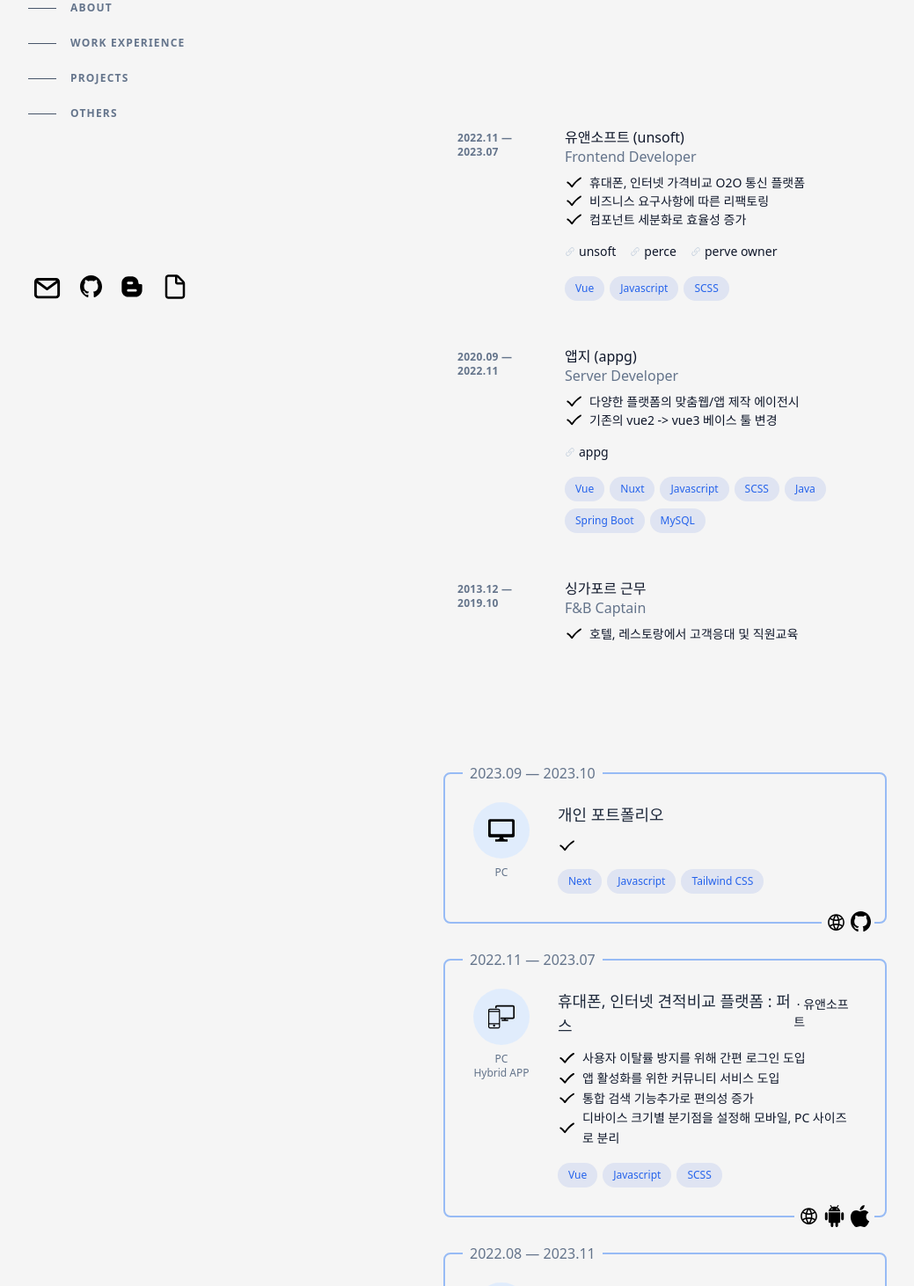
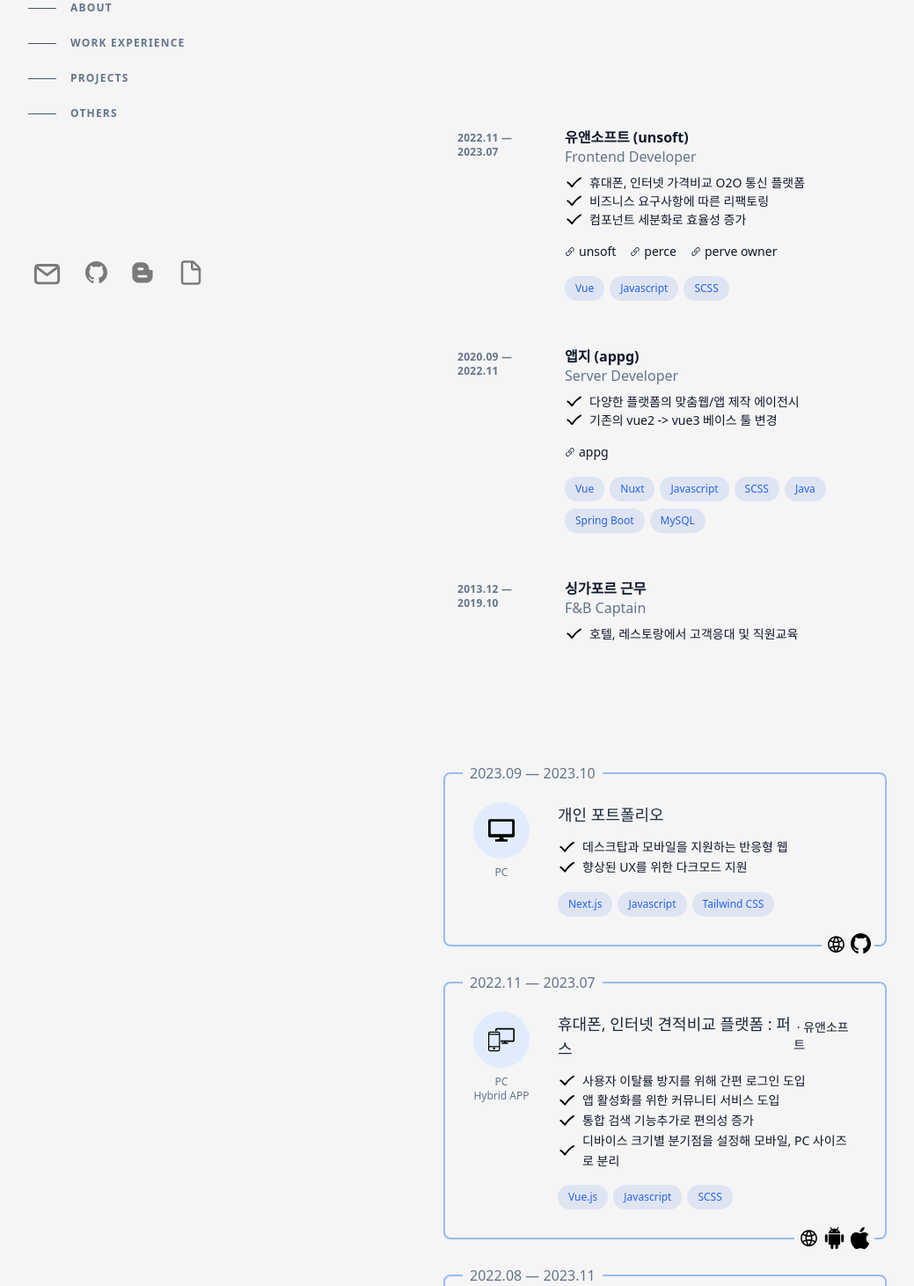
Before and after one commit to ssyeon612/seungyeon-portfolio, a Next.js app: page / in a window 1280 px wide. Shown: the part 361-1823 px from the top of the page at 88% size, without its empty margins (128-1167 px from the left). Built offline with nearby package versions, Linux system fonts and the light colour scheme.

Commit message:
update projects

```diff
--- a/src/components/Experience/index.tsx
+++ b/src/components/Experience/index.tsx
@@ -40,15 +40,15 @@ const Experience = () => {
                     {datas.map((data, index) => (
                         <li className="mb-12" key={index}>
                             <div className="group relative grid pb-1 transition-all sm:grid-cols-8 sm:gap-8 md:gap-4 lg:hover:!opacity-100 lg:group-hover/list:opacity-50">
-                                <div className="absolute -inset-x-4 -inset-y-4 z-0 hidden rounded-md transition motion-reduce:transition-none lg:-inset-x-6 lg:block lg:group-hover:bg-slate-800/50 lg:group-hover:shadow-[inset_0_1px_0_0_rgba(148,163,184,0.1)] lg:group-hover:drop-shadow-lg"></div>
+                                {/* <div className="absolute -inset-x-4 -inset-y-4 z-0 hidden rounded-md transition motion-reduce:transition-none lg:-inset-x-6 lg:block lg:group-hover:bg-slate-800/50 lg:group-hover:shadow-[inset_0_1px_0_0_rgba(148,163,184,0.1)] lg:group-hover:drop-shadow-lg"></div> */}
                                 <header className="z-10 mb-2 mt-1 text-xs font-semibold uppercase tracking-wide text-slate-500 sm:col-span-2" aria-label="July to December 2017">
                                     {data.period}
                                 </header>
                                 <div className="z-10 sm:col-span-6">
-                                    <h3 className="font-medium leading-snug text-slate-200">
+                                    <h3 className="font-semibold leading-snug text-slate-200">
                                         <span className="inline-block">{data.name}</span>
                                         <div>
-                                            <div className="text-slate-500" aria-hidden="true">
+                                            <div className="text-slate-500 font-medium" aria-hidden="true">
                                                 {data.role}
                                             </div>
                                         </div>
@@ -66,7 +66,7 @@ const Experience = () => {
                                             data.links.map((link, index2) => (
                                                 <li className="mr-4" key={index2}>
                                                     <a
-                                                        className="relative mt-2 inline-flex items-center text-sm font-medium text-slate-300 hover:text-teal-300 focus-visible:text-teal-300"
+                                                        className="relative mt-2 inline-flex items-center text-sm font-medium text-slate-800 hover:text-blue-500 focus-visible:text-blue-500 dark:text-slate-300 dark:hover:text-teal-300 dark:focus-visible:text-teal-300"
                                                         href={link.url}
                                                         target="_blank"
                                                         rel="noreferrer"
--- a/src/components/Header/index.tsx
+++ b/src/components/Header/index.tsx
@@ -67,26 +67,30 @@ const Header = () => {
                 </nav>
             </div>
             <ul className="ml-1 mt-8 flex items-center" aria-label="Social media">
-                <li className="mr-5 text-xs">
-                    <a className="block hover:opacity-50 hover:scale-90" href="mailto:ssyeon612@gmail.com" target="_blank">
+                <li className="group mr-5 text-xs flex flex-col items-center">
+                    <a className="block opacity-50 hover:opacity-100 text-slate-300" href="mailto:ssyeon612@gmail.com" target="_blank">
                         <Image src="/icons/mail-icon.svg" alt="mail" width={35} height={40} className="brightness-0 dark:brightness-100" />
                     </a>
+                    <p className="invisible transition-all group-hover:visible group-hover:translate-y-1">mail</p>
                 </li>
-                <li className="mr-5 text-xs">
-                    <a className="block hover:opacity-50 hover:scale-90" href="https://github.com/ssyeon612" target="_blank">
+                <li className="group mr-5 text-xs flex flex-col items-center">
+                    <a className="block opacity-50 hover:opacity-100" href="https://github.com/ssyeon612" target="_blank">
                         <Image src="/icons/github-icon.svg" alt="github" width={25} height={40} className="brightness-0 dark:brightness-100" />
                     </a>
+                    <p className="invisible transition-all group-hover:visible group-hover:translate-y-2">github</p>
                 </li>
-                <li className="mr-5 text-xs">
-                    <a className="block hover:opacity-50 hover:scale-90" href="https://yeongseungjeong.tistory.com" target="_blank">
+                <li className="group mr-5 text-xs flex flex-col items-center">
+                    <a className="block opacity-50 hover:opacity-100" href="https://yeongseungjeong.tistory.com" target="_blank">
                         <Image src="/icons/blog-icon.svg" alt="blog" width={28} height={40} className="brightness-0 dark:brightness-100" />
                     </a>
+                    <p className="invisible transition-all group-hover:visible group-hover:translate-y-2">blog</p>
                 </li>
 
-                <li className="mr-5 text-xs">
-                    <a className="block hover:opacity-50 hover:scale-90" href="https://github.com/ssyeon612" target="_blank">
+                <li className="group mr-5 text-xs flex flex-col items-center">
+                    <a className="block opacity-50 hover:opacity-100" href="https://github.com/ssyeon612" target="_blank">
                         <Image src="/icons/doc-icon.svg" alt="" width={30} height={40} className="brightness-0 dark:brightness-100" />
                     </a>
+                    <p className="invisible transition-all group-hover:visible group-hover:translate-y-2">resume</p>
                 </li>
             </ul>
         </header>
--- a/src/components/Others/index.tsx
+++ b/src/components/Others/index.tsx
@@ -14,7 +14,7 @@ const Others = () => {
                                 <ul className="mt-2 flex flex-wrap" aria-label="Related links">
                                     <li className="mr-4">
                                         <a
-                                            className="relative mt-2 inline-flex items-center text-sm font-medium text-slate-300 hover:text-teal-300 focus-visible:text-teal-300"
+                                            className="relative mt-2 inline-flex items-center text-sm font-medium text-slate-800 hover:text-blue-500 focus-visible:text-blue-500 dark:text-slate-300 dark:hover:text-teal-300 dark:focus-visible:text-teal-300"
                                             href="/sqld_cert.pdf"
                                             target="_blank"
                                             rel="noreferrer"
@@ -23,7 +23,7 @@ const Others = () => {
                                                 <path d="M12.232 4.232a2.5 2.5 0 013.536 3.536l-1.225 1.224a.75.75 0 001.061 1.06l1.224-1.224a4 4 0 00-5.656-5.656l-3 3a4 4 0 00.225 5.865.75.75 0 00.977-1.138 2.5 2.5 0 01-.142-3.667l3-3z"></path>
                                                 <path d="M11.603 7.963a.75.75 0 00-.977 1.138 2.5 2.5 0 01.142 3.667l-3 3a2.5 2.5 0 01-3.536-3.536l1.225-1.224a.75.75 0 00-1.061-1.06l-1.224 1.224a4 4 0 105.656 5.656l3-3a4 4 0 00-.225-5.865z"></path>
                                             </svg>
-                                            <span>SQLD</span>
+                                            <span>certificate</span>
                                         </a>
                                     </li>
                                 </ul>
--- a/src/components/Projects/index.tsx
+++ b/src/components/Projects/index.tsx
@@ -6,8 +6,8 @@ const Projects = () => {
         {
             name: "개인 포트폴리오",
             period: "2023.09 — 2023.10",
-            skills: ["Next", "Javascript", "Tailwind CSS"],
-            works: [""],
+            skills: ["Next.js", "Javascript", "Tailwind CSS"],
+            works: ["데스크탑과 모바일을 지원하는 반응형 웹", "향상된 UX를 위한 다크모드 지원"],
             platform: "PC",
             device: "PC",
             web: "https://seungyeonj.netlify.app",
@@ -17,7 +17,7 @@ const Projects = () => {
             company: "유앤소프트",
             name: "휴대폰, 인터넷 견적비교 플랫폼 : 퍼스",
             period: "2022.11 — 2023.07",
-            skills: ["Vue", "Javascript", "SCSS"],
+            skills: ["Vue.js", "Javascript", "SCSS"],
             works: [
                 "사용자 이탈률 방지를 위해 간편 로그인 도입",
                 "앱 활성화를 위한 커뮤니티 서비스 도입",
@@ -34,7 +34,7 @@ const Projects = () => {
             company: "앱지",
             name: "전자제품 견적비교 플랫폼 : 스톤즈",
             period: "2022.08 — 2023.11",
-            skills: ["Vue", "Nuxt", "Java", "Spring Boot", "MySQL"],
+            skills: ["Vue.js", "Nuxt", "Java", "Spring Boot", "MySQL"],
             works: ["멀티파트 업로드를 사용해 대용량 파일 업로드 구현", "위치 기반 서비스 구현"],
             device: "Hybrid APP",
             platform: "MOBILE",
@@ -43,7 +43,7 @@ const Projects = () => {
             company: "앱지",
             name: "땅땅 ERP 서비스 : 땅땅치킨",
             period: "2022.03 — 2022.08",
-            skills: ["Vue", "Nuxt", "Java", "Spring Boot", "MySQL"],
+            skills: ["Vue.js", "Nuxt", "Java", "Spring Boot", "MySQL"],
             works: ["땅땅치킨, 땅땅몰, 땅땅랜드 등 대규모 플랫폼", "통합 정산 시스템 API 개발", "외주 개발자와 협업"],
             platform: "PC+MOBILE",
             device: "PC<br />POS<br />Hybrid APP",
@@ -63,7 +63,7 @@ const Projects = () => {
             company: "앱지",
             name: "유언서비스 플랫폼 : 남김",
             period: "2021.07 — 2021.01",
-            skills: ["Vue", "Nuxt", "Java", "Spring Boot", "MySQL"],
+            skills: ["Vue.js", "Nuxt", "Java", "Spring Boot", "MySQL"],
             works: ["ffmpeg를 사용한 이미지, 영상 파일 압축 구현", "AOS/IOS 구독 인앱 결제 연동"],
             platform: "MOBILE",
             device: "Hybrid APP",
@@ -73,7 +73,7 @@ const Projects = () => {
             company: "앱지",
             name: "알뜰폰 이동통신 플랫폼 : 모빙",
             period: "2021.06 — 2021.10",
-            skills: ["Vue", "Nuxt", "Java", "Spring Boot", "MySQL"],
+            skills: ["Vue.js", "Nuxt", "Java", "Spring Boot", "MySQL"],
             works: ["PC 고객센터 페이지 구현", "Mobile Web 화면 구현 및 API 연동"],
             platform: "PC+MOBILE",
             device: "PC<br />Web APP",
@@ -83,7 +83,7 @@ const Projects = () => {
             company: "앱지",
             name: "공동주택 관리 플랫폼 : 함께관리해",
             period: "2021.03 — 2023.05",
-            skills: ["Vue", "Nuxt", "Java", "Spring Boot", "MySQL"],
+            skills: ["Vue.js", "Nuxt", "Java", "Spring Boot", "MySQL"],
             works: ["엑셀 import 기능 구현", "배치를 사용해 매월 데이터 갱신 기능 구현", "cafe24를 사용해 SMS 발송 기능 구현"],
             platform: "MOBILE",
             device: "Hybrid APP",
@@ -94,7 +94,7 @@ const Projects = () => {
             company: "앱지",
             name: "외식 종사자 교육 인증 플랫폼 : 외식산업협회",
             period: "2020.10 — 2021.02",
-            skills: ["Vue", "Nuxt", "Java", "Spring Boot", "MySQL"],
+            skills: ["Vue.js", "Nuxt", "Java", "Spring Boot", "MySQL"],
             works: ["PC, Mobile Web 화면 구현 및 API 연동", "백오피스 다중 파일 업로드 구현"],
             platform: "PC+MOBILE",
             device: "PC<br />Web APP",
```
Also changed, not shown: public/icons/i_link.svg (deleted).
